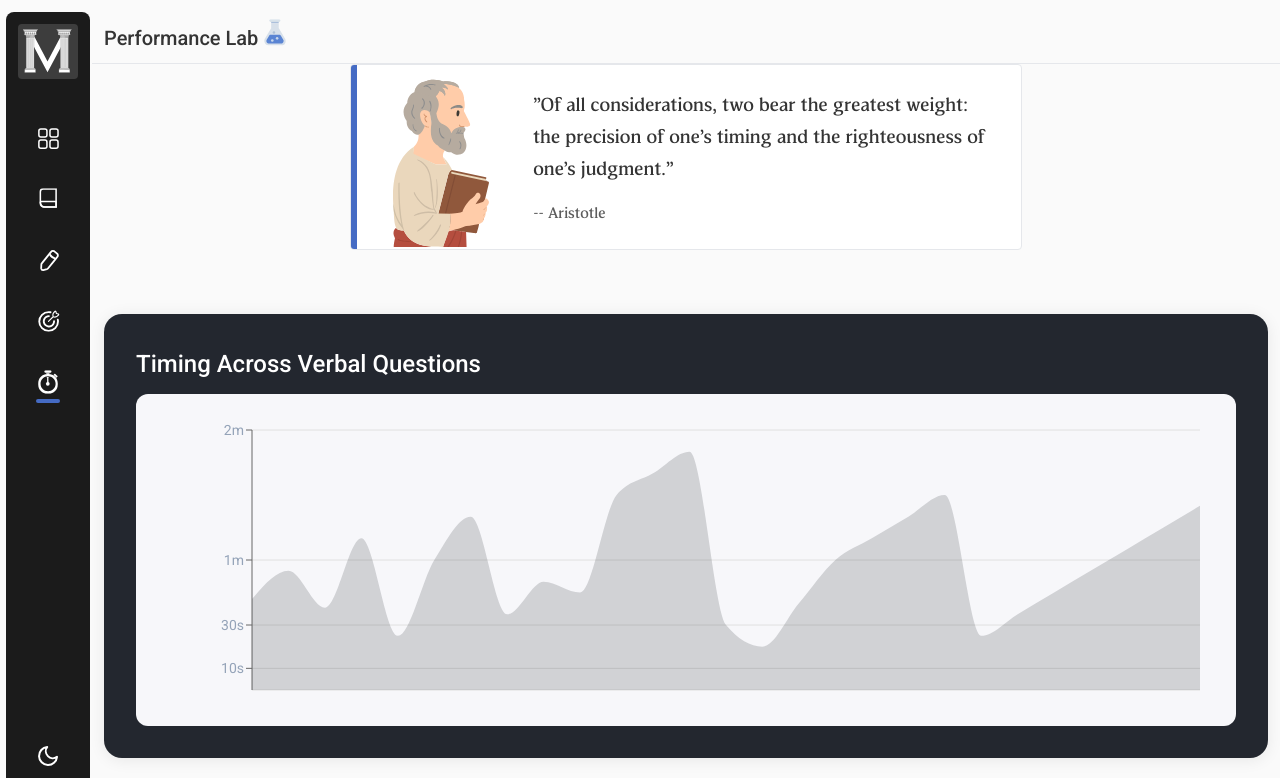
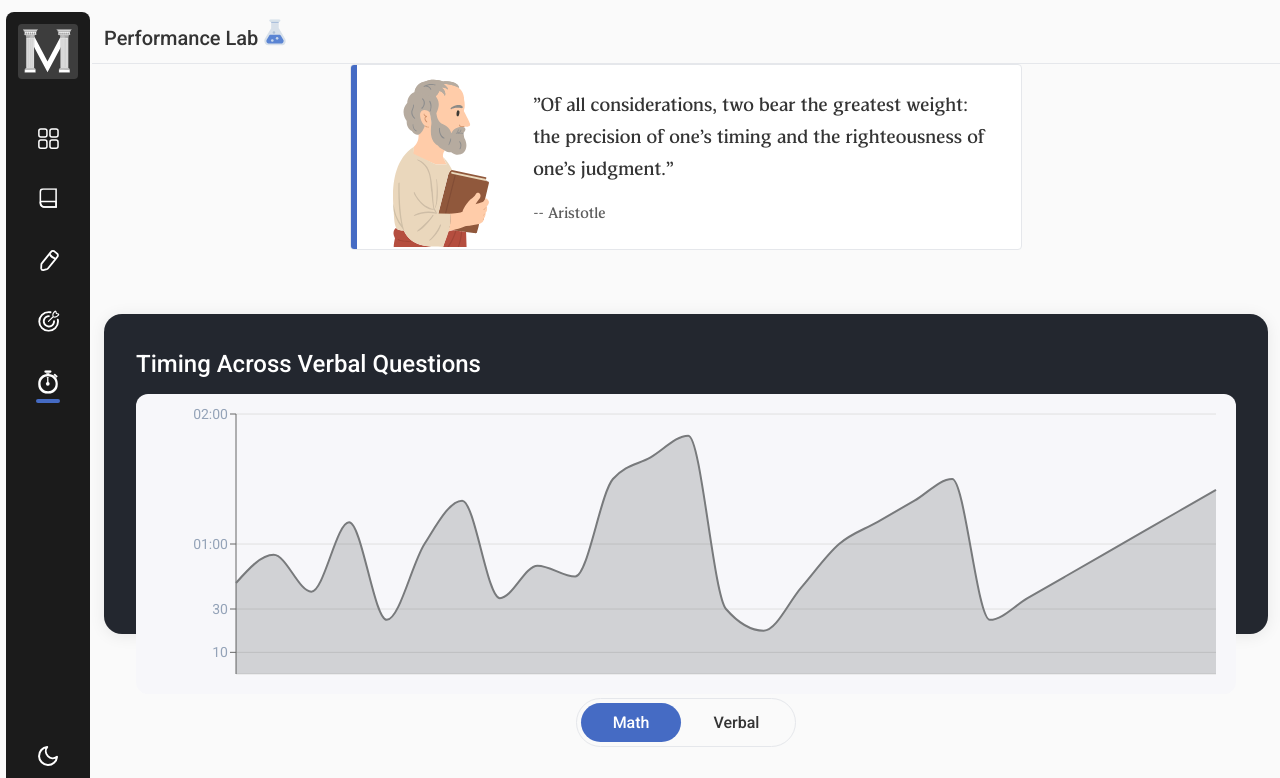
Before and after one commit to Orujhimaru/max_odyssey, a React (Vite) app: page /lab in a window 1280 px wide. Shown: the top 778 px of the page. Built offline with nearby package versions, Linux system fonts and the light colour scheme; sample sign-in values are in the browser's storage; a web font is replaced by a local one.

Commit message:
design: fixed color and dot

```diff
--- a/src/pages/LabPage/LabPage.css
+++ b/src/pages/LabPage/LabPage.css
@@ -420,6 +420,10 @@
   margin-bottom: 0.75rem;
   font-weight: 500;
   color: #555;
+}
+.recharts-dot {
+  width: 3px !important;
+  height: 3px !important;
 }
 
 .day-names {
--- a/src/pages/LabPage/LabPage.jsx
+++ b/src/pages/LabPage/LabPage.jsx
@@ -252,30 +252,55 @@
       borderRadius: 18,
       padding: 32,
       boxShadow: "0 2px 16px rgba(0,0,0,0.08)",
-      overflowX: "auto",
+      position: "relative",
+      height: 320,
     }}
   >
     <h2 style={{ textAlign: "left", marginBottom: 12, color: "#fff" }}>
       Timing Across Verbal Questions
     </h2>
-    <div style={{ background: "#f7f7fa", borderRadius: 12, padding: 16 }}>
-      <ResponsiveContainer width="100%" height={300}>
+    <div
+      style={{
+        background: "#f7f7fa",
+        borderRadius: 12,
+        padding: 16,
+        position: "relative",
+        width: "100%",
+        height: 300,
+      }}
+    >
+      {/* Area background */}
+      <div
+        style={{
+          position: "absolute",
+          top: 0,
+          left: 0,
+          width: "100%",
+          height: "100%",
+          pointerEvents: "none",
+          zIndex: 1,
+        }}
+      >
+        <ResponsiveContainer width="100%" height="100%">
           <AreaChart
             data={chartData}
             margin={{ left: 40, right: 20, top: 20, bottom: 20 }}
           >
-          <CartesianGrid stroke="#e0e0e0" horizontal={true} vertical={false} />
+            <CartesianGrid
+              stroke="#e0e0e0"
+              horizontal={true}
+              vertical={false}
+            />
             <YAxis
               domain={[0, 120]}
               ticks={[10, 30, 60, 120]}
               tickFormatter={(s) => {
-              if (s === 60) return "1m";
-              if (s === 120) return "2m";
-              return `${s}s`;
+                if (s === 60) return "01:00";
+                if (s === 120) return "02:00";
+                return `${s}`;
               }}
               width={60}
             />
-          <Tooltip content={<CustomTooltip />} />
             <Area
               type="monotone"
               dataKey="seconds"
@@ -283,22 +308,45 @@
               fill="#23272f"
               fillOpacity={0.18}
               baseValue={0}
+              isAnimationActive={false}
             />
+          </AreaChart>
+        </ResponsiveContainer>
+      </div>
+      {/* Foreground line and tooltip */}
+      <div
+        style={{
+          position: "absolute",
+          top: 0,
+          left: 0,
+          width: "100%",
+          height: "100%",
+          zIndex: 2,
+        }}
+      >
+        <ResponsiveContainer width="100%" height="100%">
+          <LineChart
+            data={chartData}
+            margin={{ left: 100, right: 20, top: 20, bottom: 20 }}
+          >
             <Line
               type="monotone"
               dataKey="seconds"
-            stroke="#3fa7ff"
+              stroke="#787A7C"
               strokeWidth={2}
               dot={<InvisibleDot />}
               activeDot={{
-              r: 8,
+                r: 4,
                 fill: "#fff",
-              stroke: "#3fa7ff",
-              strokeWidth: 3,
+                stroke: "#787A7C",
+                strokeWidth: 1,
               }}
+              isAnimationActive={false}
             />
-        </AreaChart>
+            <Tooltip content={<CustomTooltip />} />
+          </LineChart>
         </ResponsiveContainer>
+      </div>
     </div>
   </div>
 );
```
Lines whose indentation alone changed are shown as unchanged.
